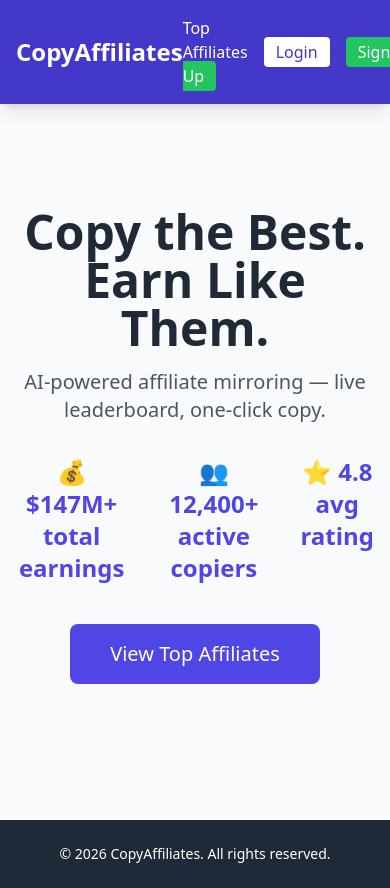
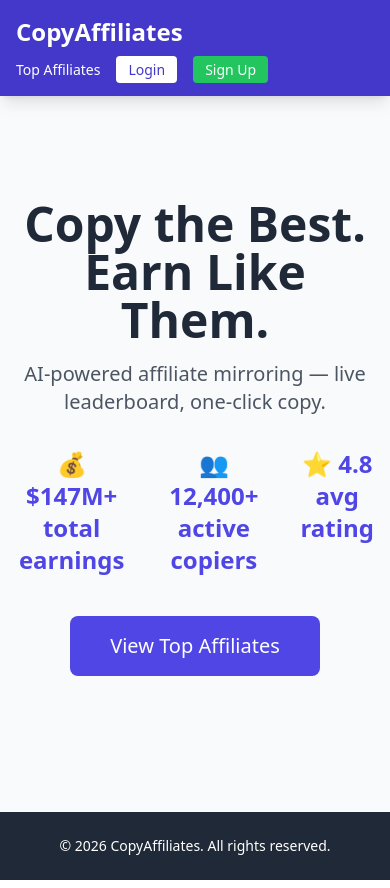
Before and after one commit to hejshjhdbdjsjh/affiliate, a React (Vite) app: page / in a window 390 px wide. Built offline with nearby package versions, Linux system fonts and the light colour scheme.

Commit message:
Update Navbar.jsx

```diff
--- a/src/components/Navbar.jsx
+++ b/src/components/Navbar.jsx
@@ -5,20 +5,20 @@ export default function Navbar() {
   const { user, logout } = useAuth();
   return (
     <nav className="bg-indigo-700 text-white p-4 shadow-lg">
-      <div className="container mx-auto flex justify-between items-center">
+      <div className="container mx-auto flex justify-between items-center flex-wrap gap-3">
         <Link to="/" className="text-2xl font-bold">CopyAffiliates</Link>
-        <div className="space-x-4">
+        <div className="space-x-4 text-sm md:text-base">
           <Link to="/affiliates">Top Affiliates</Link>
           {user ? (
             <>
               <Link to="/dashboard">Dashboard</Link>
               {user.email === 'admin@copy.com' && <Link to="/admin">Admin</Link>}
-              <button onClick={logout} className="bg-red-500 px-3 py-1 rounded">Logout</button>
+              <button onClick={logout} className="bg-red-500 px-3 py-1 rounded hover:bg-red-600">Logout</button>
             </>
           ) : (
             <>
               <Link to="/login" className="bg-white text-indigo-700 px-3 py-1 rounded">Login</Link>
-              <Link to="/signup" className="bg-green-500 px-3 py-1 rounded">Sign Up</Link>
+              <Link to="/signup" className="bg-green-500 px-3 py-1 rounded hover:bg-green-600">Sign Up</Link>
             </>
           )}
         </div>
```
